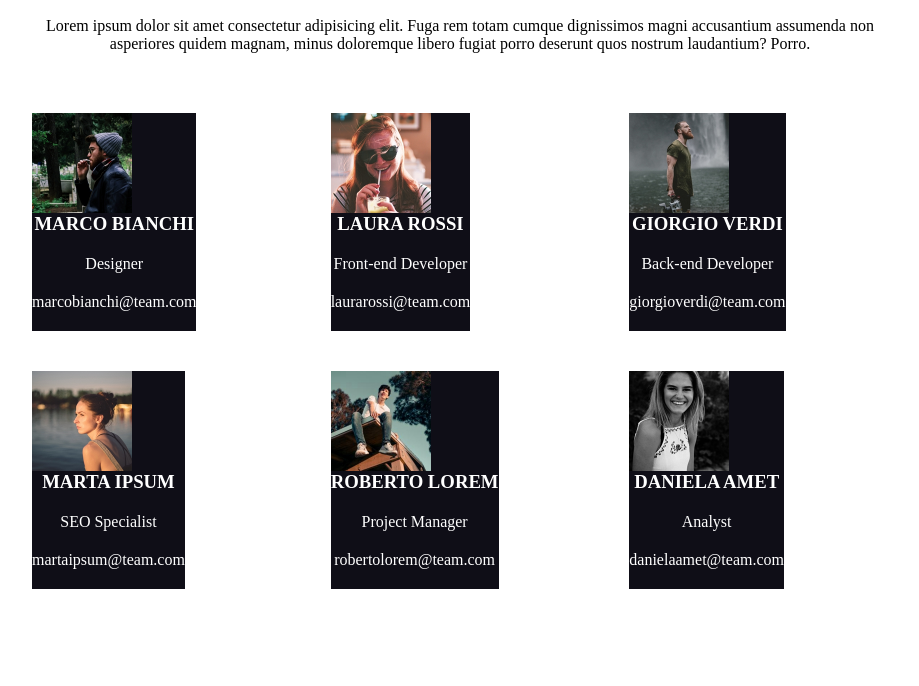
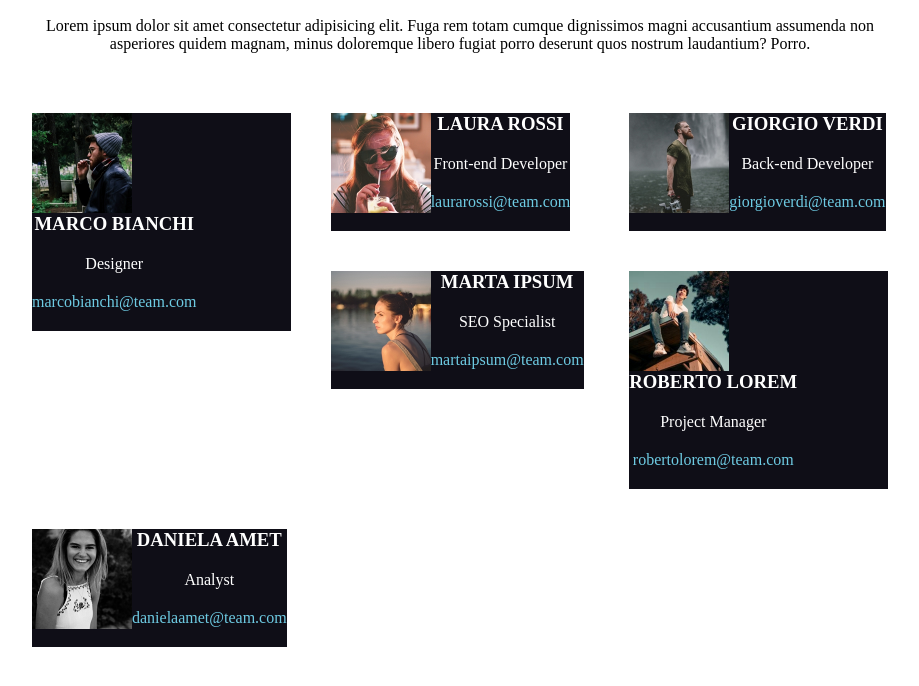
Before and after one commit to E-Lop/html-css-float-cards, a plain HTML site: page index.html in a window 1280 px wide. Shown: the part 70-756 px from the top of the page, without its empty margins (180-1099 px from the left). Drawn offline with Linux system fonts and the light colour scheme.

Commit message:
font maybe?

```diff
--- a/css/style.css
+++ b/css/style.css
@@ -4,6 +4,8 @@
   padding: 0;
   box-sizing: border-box;
 }
+
+font-family: 'Fredoka', sans-serif;
 
 /* COMMON */
 /* CLEARFIX */
@@ -42,9 +44,18 @@ section {
 .card {
   float: left;
   background-color: #0f0e17;
+  width: calc(100% -100px);
 }
 
 img {
   width: 100px;
   float: left;
 }
+
+.content {
+  float: left;
+}
+
+.email {
+  color: #6ecbe3;
+}
--- a/index.html
+++ b/index.html
@@ -4,6 +4,12 @@
     <meta charset="UTF-8" />
     <meta http-equiv="X-UA-Compatible" content="IE=edge" />
     <meta name="viewport" content="width=device-width, initial-scale=1.0" />
+    <link rel="preconnect" href="https://fonts.googleapis.com" />
+    <link rel="preconnect" href="https://fonts.gstatic.com" crossorigin />
+    <link
+      href="https://fonts.googleapis.com/css2?family=Fredoka:wght@300;400;700&display=swap"
+      rel="stylesheet"
+    />
     <title>Meet Our Team</title>
     <link rel="stylesheet" href="css/style.css" />
   </head>
```
